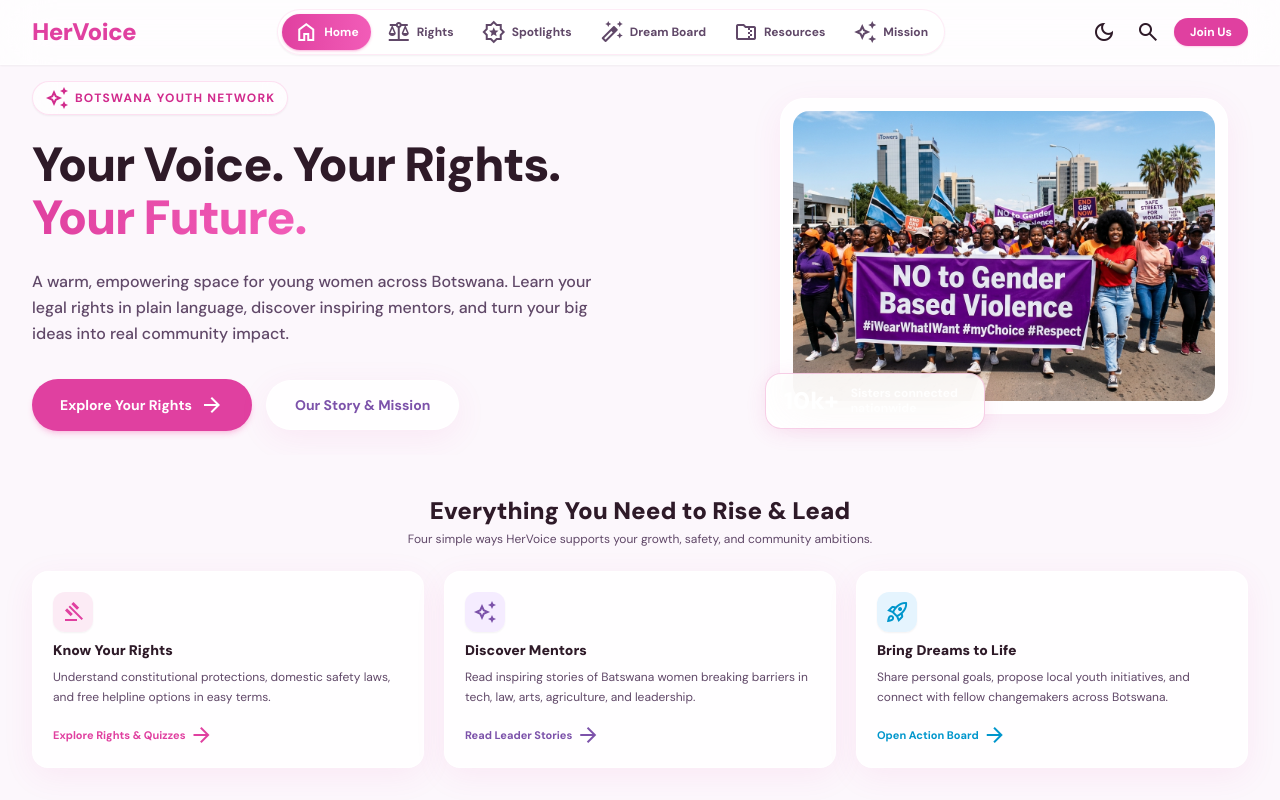
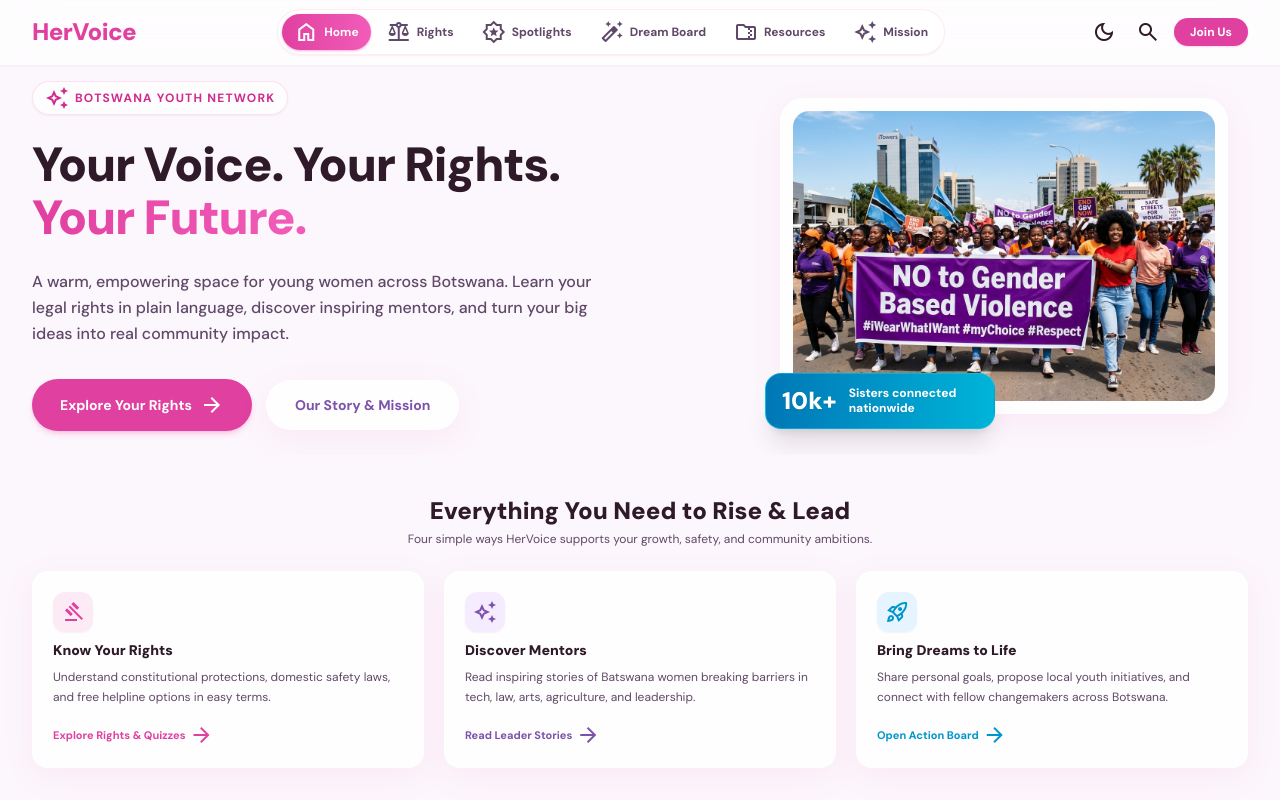
Before and after one commit to webdevssm-dot/HerVoice, a React (Vite) app: page / in a window 1280 px wide. Shown: the top 800 px of the page. Built offline with nearby package versions, Linux system fonts and the light colour scheme.

Commit message:
style: update home page stats badge design
Refine the glass badge appearance with improved contrast, adjusted sizing, and enhanced readability to better align with the platform's visual identity.

```diff
--- a/src/pages/HomePage.tsx
+++ b/src/pages/HomePage.tsx
@@ -86,10 +86,10 @@ export const HomePage: React.FC<HomePageProps> = ({
                   />
                 </div>
 
-                {/* Overlapping liquid glass badge pill */}
-                <div className="absolute -bottom-2 -left-2 lg:-bottom-4 lg:-left-4 glass-pill text-white px-3 py-2 lg:px-4.5 lg:py-3 rounded-xl lg:rounded-2xl shadow-xl flex items-center gap-2 lg:gap-3 max-w-[170px] lg:max-w-[220px] border border-cyan-300/40 bg-gradient-to-r from-[#0096cc]/90 to-[#00b4d8]/90">
-                  <span className="text-base sm:text-lg lg:text-2xl font-black leading-none">10k+</span>
-                  <span className="text-[8px] sm:text-[9px] lg:text-xs font-bold leading-tight text-white/95">Sisters connected nationwide</span>
+                {/* Overlapping liquid glass badge pill with high-contrast gradient background */}
+                <div className="absolute -bottom-2 -left-2 lg:-bottom-4 lg:-left-4 text-white px-3 py-2 lg:px-4 lg:py-3 rounded-xl lg:rounded-2xl shadow-xl flex items-center gap-2 lg:gap-3 max-w-[180px] lg:max-w-[230px] border border-cyan-400/50 dark:border-cyan-300/30 bg-gradient-to-r from-[#0077b6] to-[#00b4d8] backdrop-blur-xl">
+                  <span className="text-base sm:text-lg lg:text-2xl font-black leading-none text-white drop-shadow-xs">10k+</span>
+                  <span className="text-[9px] sm:text-[10px] lg:text-xs font-extrabold leading-tight text-white drop-shadow-xs">Sisters connected nationwide</span>
                 </div>
               </div>
             </motion.div>
```
